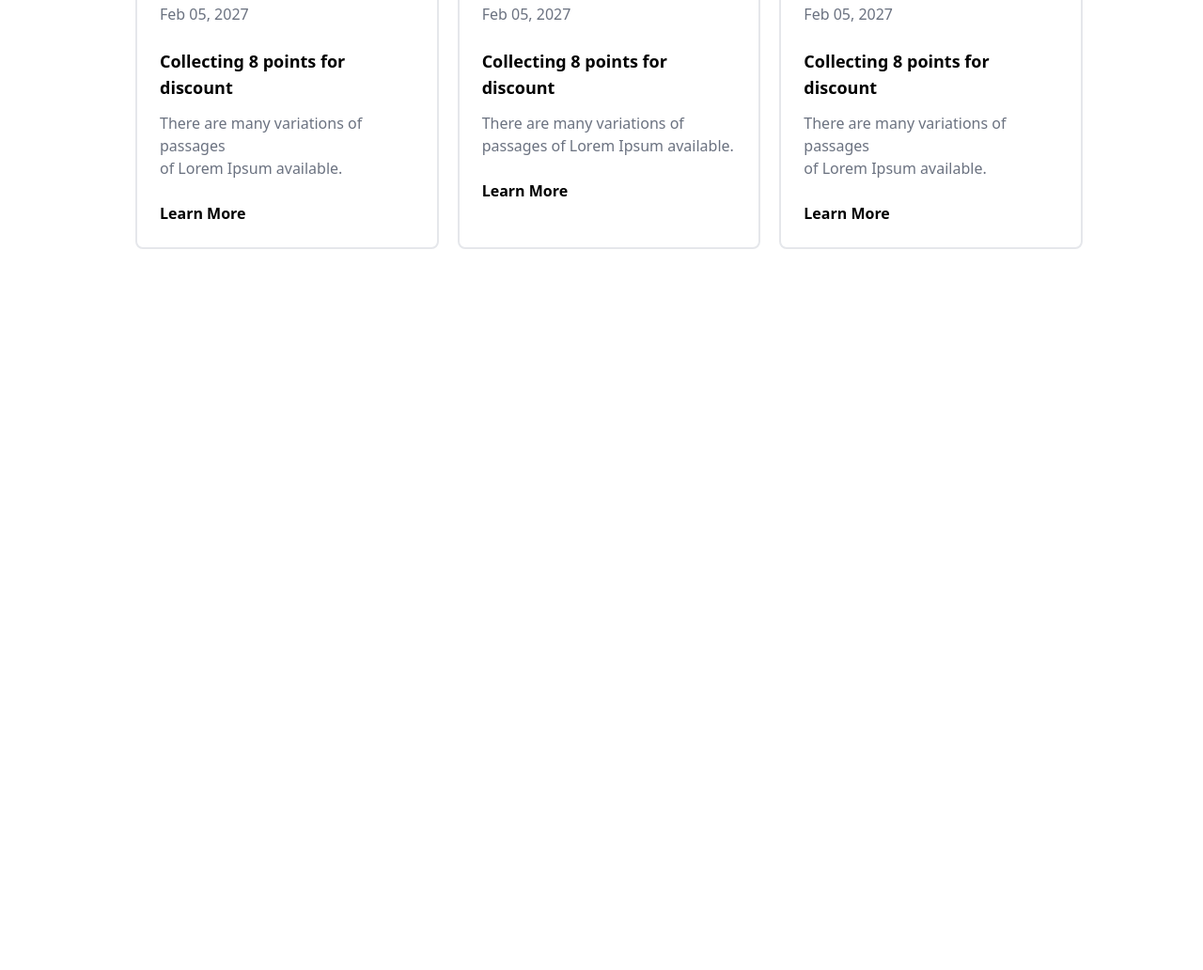
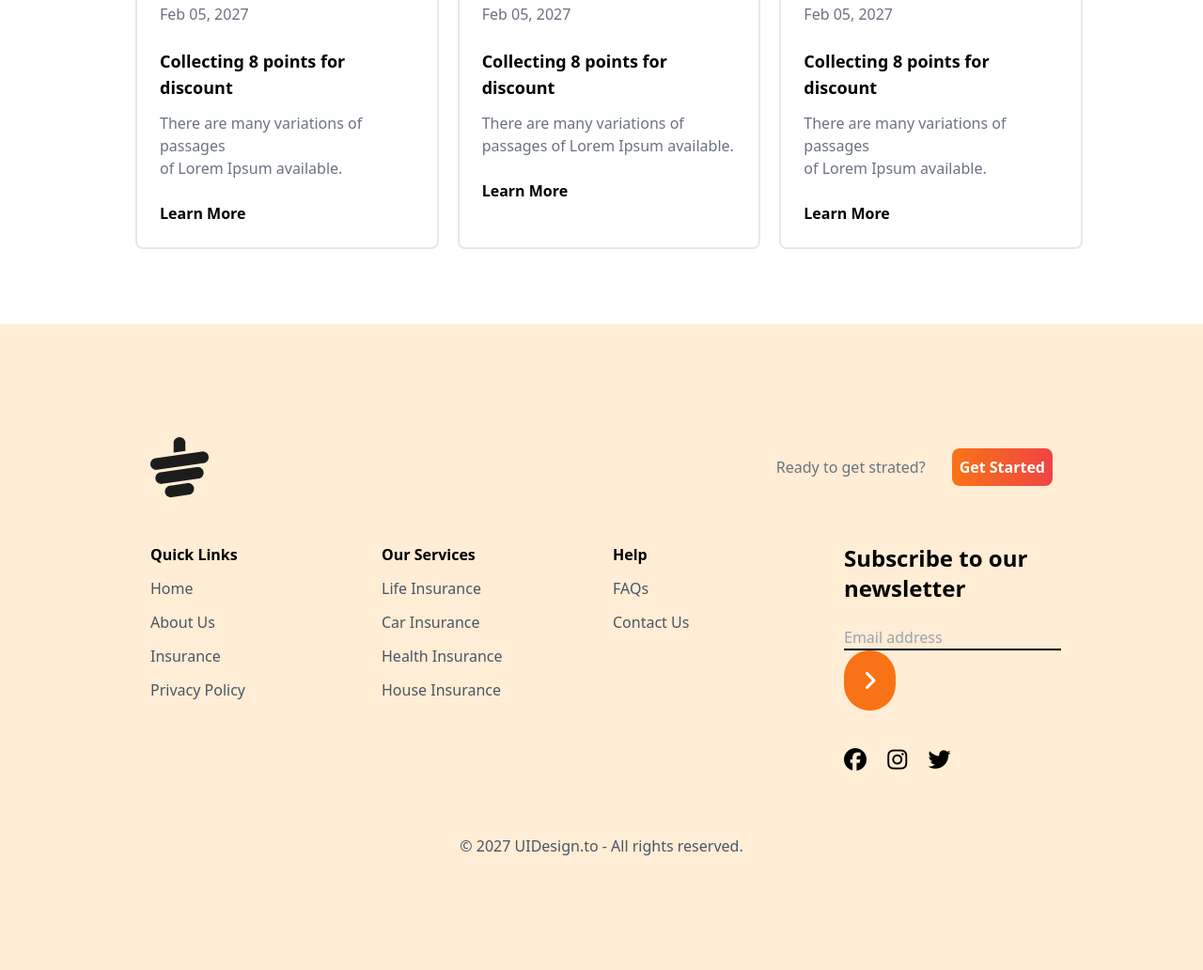
Before and after one commit to abdeyrabby404/tea-house-simple-project, a plain HTML site: page index.html in a window 1280 px wide. Shown: the part 2777-3809 px from the top of the page at 94% size. Before the commit the page ends 3122 px from the top, so only its background shows below. Drawn offline with nearby package versions, Linux system fonts and the light colour scheme.

Commit message:
footer section added

```diff
--- a/index.html
+++ b/index.html
@@ -293,11 +293,73 @@
 
             </div>
         </section>
+    </main>
+    <footer class="bg-orange-100 py-10 text-black">
+        <div class="w-9/12 mx-auto my-20">
+            <!-- footer logo and button  -->
+            <div class="flex justify-between mb-12">
+                <img src="/images/cup.png" alt="">
+                <div class="flex justify-center items-center gap-7">
+                <p class="text-gray-500">Ready to get strated?</p>
 
+                <button class="bg-gradient-to-r from-orange-500 to-red-500 p-2 rounded-lg text-white font-bold">Get Started</button>
+                </div>
+            </div>
+            <!-- news link  -->
+            <div class="grid gap-6 grid-cols-1 md:grid-cols-2 lg:grid-cols-4">
+                <!-- 1st column links  -->
+                <div class="space-y-3">
+                    <h3 class="font-semibold">Quick Links</h3>
+                    <ul class="space-y-3 text-gray-600">
+                        <li><a href="#">Home</a></li>
+                        <li><a href="#">About Us</a></li>
+                        <li><a href="#">Insurance</a></li>
+                        <li><a href="#">Privacy Policy</a></li>
+                    </ul>
+                </div>
 
+                <!-- 2nd column links  -->
+                <div class="space-y-3 ">
+                    <h3 class="font-semibold">Our Services</h3>
+                    <ul class="space-y-3 text-gray-600">
+                        <li><a href="#">Life Insurance</a></li>
+                        <li><a href="#">Car Insurance</a></li>
+                        <li><a href="#">Health Insurance</a></li>
+                        <li><a href="#">House Insurance</a></li>
+                    </ul>
+                </div>
 
-    </main>
-    <footer>
+                <!-- 3rd column links  -->
+                <div class="space-y-3">
+                    <h3 class="font-semibold">Help</h3>
+                    <ul class="space-y-3 text-gray-600">
+                        <li><a href="#">FAQs</a></li>
+                        <li><a href="#">Contact Us</a></li>
+                    </ul>
+                </div>
+
+                <!-- 4th column linksss  -->
+                 <div>
+                    <h3 class="font-semibold mb-6 text-2xl">Subscribe to our <br> newsletter</h3>
+                    <div>
+                        <input class="bg-transparent border-b-2 border-black" placeholder="Email address" type="text" name="" id="">
+                        <i class="fa-solid fa-angle-right text-white bg-orange-500 rounded-full text-2xl px-5 py-4 text-center"></i>
+                    </div>
+                    <!-- social icons  -->
+                    <div class="mt-9 text-2xl space-x-4">
+                        <i class="fa-brands fa-facebook"></i>
+                        <i class="fa-brands fa-instagram"></i>
+                        <i class="fa-brands fa-twitter"></i>
+                    </div>
+                 </div>
+
+            </div>
+            <!-- all right reserved  -->
+            <div class="text-center mt-16">
+                <p class="text-gray-600">© 2027 UIDesign.to - All rights reserved.</p>
+            </div>
+
+        </div>
 
     </footer>
 </body>
```
